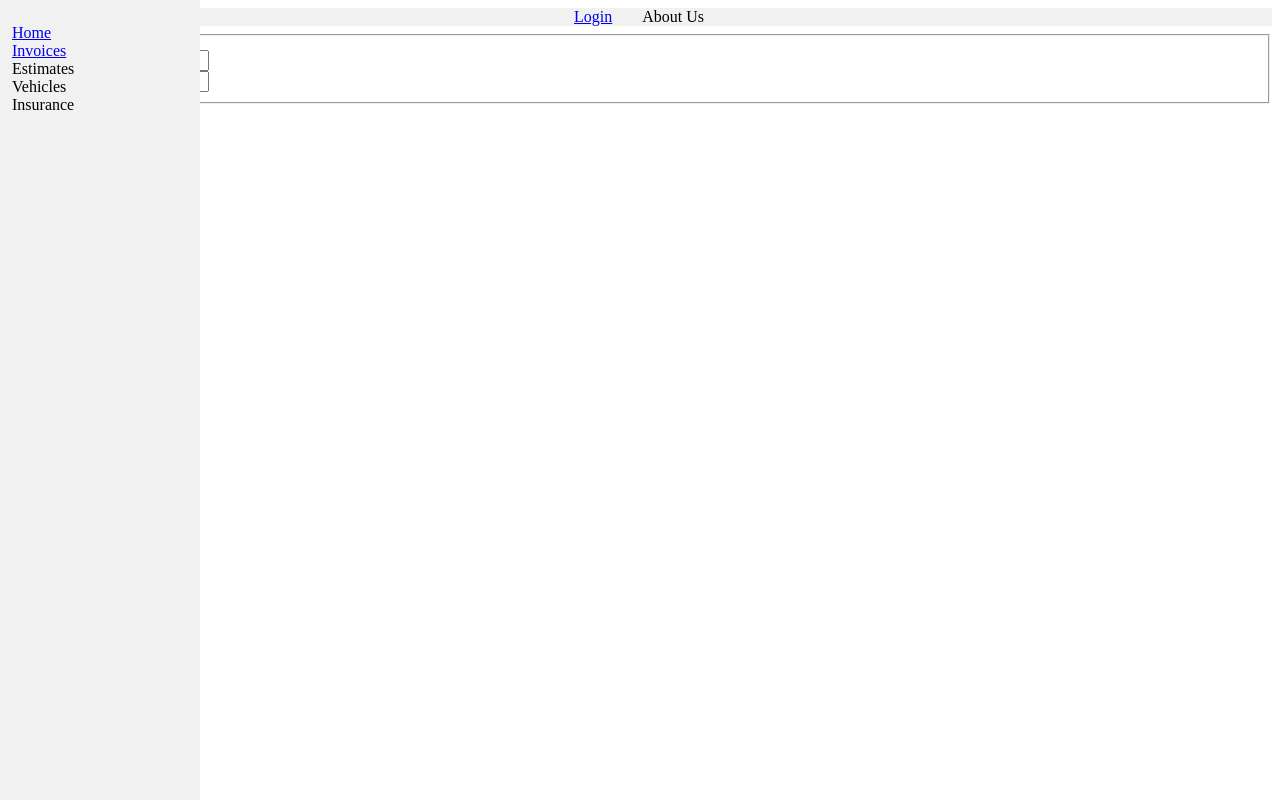
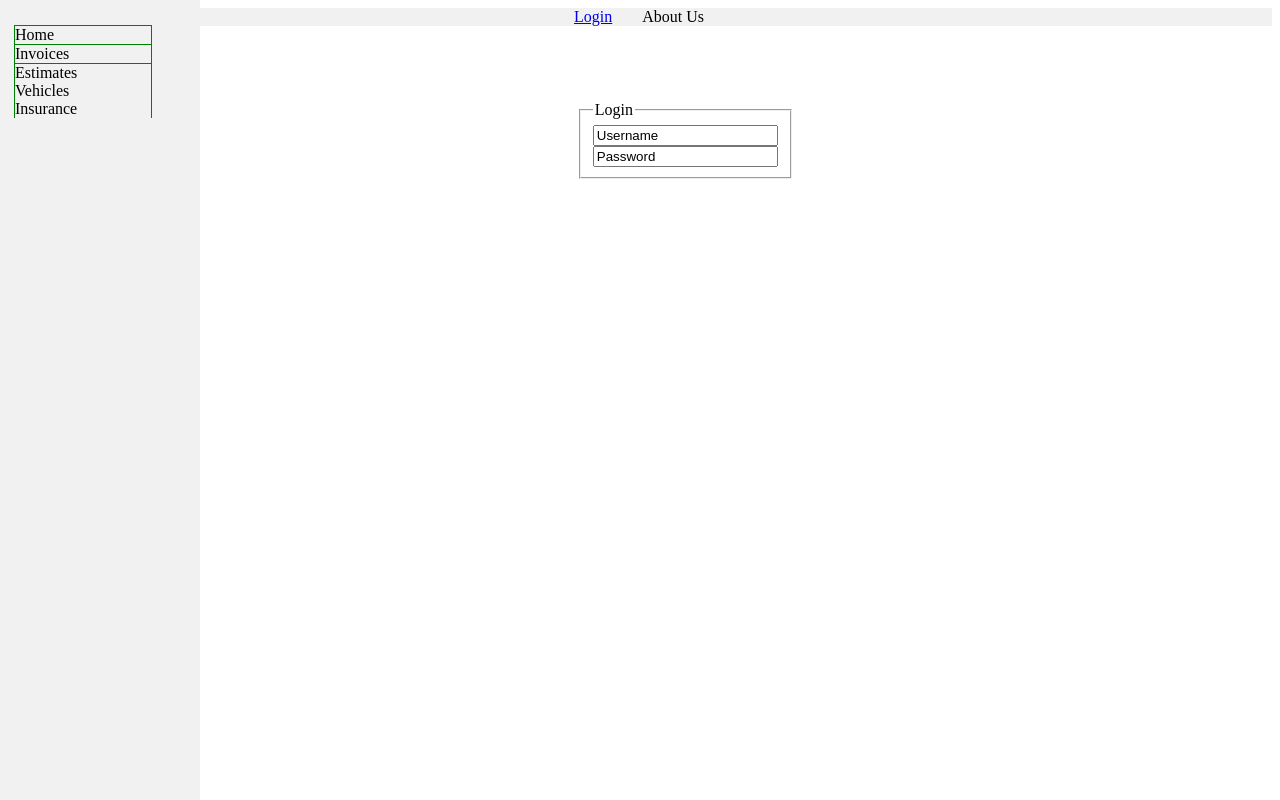
Before and after one commit to srservices9/bootp1.office-manager, a Flask app: page / in a window 1280 px wide. Run offline with Flask 3, Linux system fonts and the light colour scheme.

Commit message:
More progress on frontend

```diff
--- a/src/bootp1/templates/login.html
+++ b/src/bootp1/templates/login.html
@@ -2,7 +2,7 @@
 
 {% block page %}
 	<form id="login">
-		<fieldset id="login">
+		<fieldset>
 			<legend>Login</legend>
 			<input type="text" id="uname" name="uname" value="Username"><br>
 			<input type="text" id="pw" name="pw" value="Password"><br>
--- a/src/bootp1/templates/main-template.html
+++ b/src/bootp1/templates/main-template.html
@@ -17,17 +17,23 @@
 		}
 
 		#section_buffer {
-			padding-top: 24px;
-			padding-left: 12px;
+			margin-top: 25px;
+			margin-left: 14px;
+			margin-right: 48px;
+			border-left: 1px solid green;
+			border-right: 1px solid green;
+			border-top: 1px solid green;
 		}
 
-		.section:link .section:visited {
-			border: 2px solid green;
+		.section {
+			display: block;
 			text-align: left;
+			color: black;
+			border-bottom: 1px solid green;
 			text-decoration: none;
 		}
 
-		.section:hover .section:active {
+		.section:hover {
 			background-color: green;
 			color: white;
 		}
@@ -48,6 +54,12 @@
 			padding-right: 16px;
 			text-decoration: none;
 		}
+
+		#login {
+			margin-top: 75px;
+			margin-left: 45%;
+			display: inline-block;
+		}
 	</style>
 
 	<head>
@@ -59,11 +71,11 @@
 	<body>
 		<menu id="sections">
 			<div id="section_buffer">
-				<li group="section"><a href="/home">Home</a></li>
-				<li group="section"><a href="/sections/invoices">Invoices</a></li>
-				<li group="section">Estimates</li>
-				<li group="section">Vehicles</li>
-				<li group="section">Insurance</li>
+				<li><a class="section" href="/home">Home</a></li>
+				<li><a class="section" href="/sections/invoices">Invoices</a></li>
+				<li>Estimates</li>
+				<li>Vehicles</li>
+				<li>Insurance</li>
 			</div>
 		</menu>
 
```
